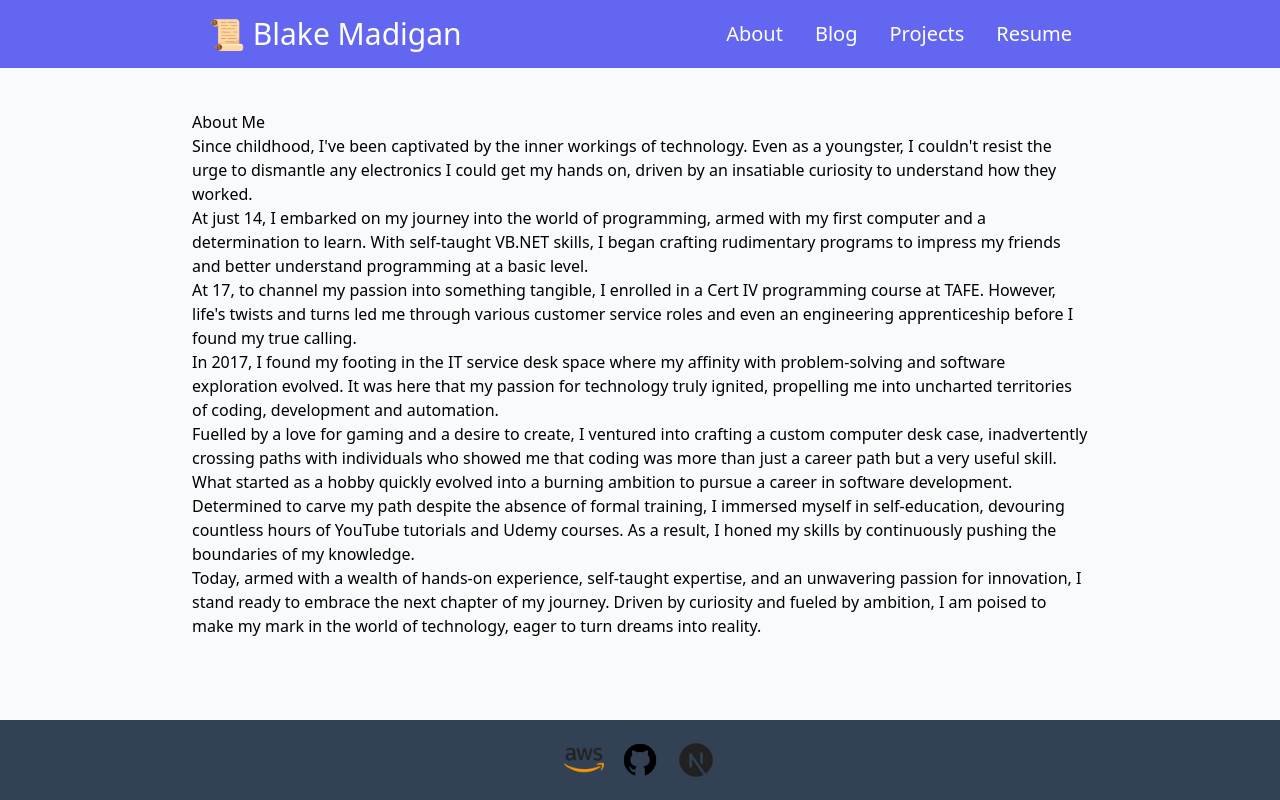
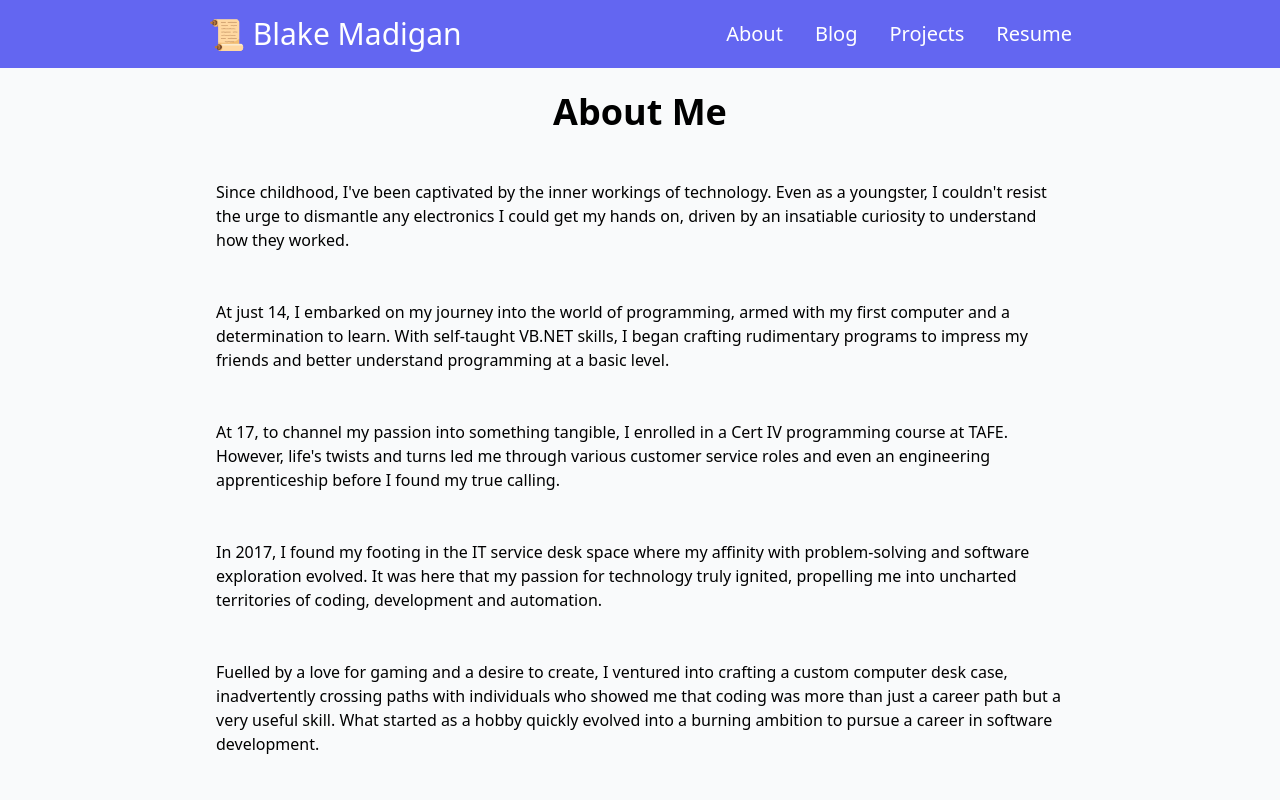
Before and after one commit to BlakeMadigan/Blog, a Next.js app: page /me in a window 1280 px wide. Shown: the top 800 px of the page. Built offline with nearby package versions, Linux system fonts and the light colour scheme.

Commit message:
about me styling

```diff
--- a/package.json
+++ b/package.json
@@ -1,6 +1,6 @@
 {
   "name": "blog",
-  "version": "0.1.0",
+  "version": "0.1.2",
   "private": true,
   "scripts": {
     "dev": "next dev",
--- a/src/app/me/page.tsx
+++ b/src/app/me/page.tsx
@@ -1,57 +1,57 @@
 import type { Metadata } from "next";
 
 export const metadata: Metadata = {
-  title: "About",
+  title: "About Me",
 };
 
-export default function Home() {
+export default function Me() {
   return (
-    <>
-      <h2> About Me</h2>
-      <p>
+    <div className="flex flex-col">
+      <h2 className="p-6 font-bold text-4xl text-center"> About Me</h2>
+      <p className="p-6">
         Since childhood, I&apos;ve been captivated by the inner workings of
         technology. Even as a youngster, I couldn&apos;t resist the urge to
         dismantle any electronics I could get my hands on, driven by an
         insatiable curiosity to understand how they worked.
       </p>
-      <p>
+      <p className="p-6">
         At just 14, I embarked on my journey into the world of programming,
         armed with my first computer and a determination to learn. With
         self-taught VB.NET skills, I began crafting rudimentary programs to
         impress my friends and better understand programming at a basic level.
       </p>
-      <p>
+      <p className="p-6">
         At 17, to channel my passion into something tangible, I enrolled in a
         Cert IV programming course at TAFE. However, life&apos;s twists and
         turns led me through various customer service roles and even an
         engineering apprenticeship before I found my true calling.
       </p>
-      <p>
+      <p className="p-6">
         In 2017, I found my footing in the IT service desk space where my
         affinity with problem-solving and software exploration evolved. It was
         here that my passion for technology truly ignited, propelling me into
         uncharted territories of coding, development and automation.
       </p>
-      <p>
+      <p className="p-6">
         Fuelled by a love for gaming and a desire to create, I ventured into
         crafting a custom computer desk case, inadvertently crossing paths with
         individuals who showed me that coding was more than just a career path
         but a very useful skill. What started as a hobby quickly evolved into a
         burning ambition to pursue a career in software development.
       </p>
-      <p>
+      <p className="p-6">
         Determined to carve my path despite the absence of formal training, I
         immersed myself in self-education, devouring countless hours of YouTube
         tutorials and Udemy courses. As a result, I honed my skills by
         continuously pushing the boundaries of my knowledge.
       </p>
-      <p>
+      <p className="p-6">
         Today, armed with a wealth of hands-on experience, self-taught
         expertise, and an unwavering passion for innovation, I stand ready to
         embrace the next chapter of my journey. Driven by curiosity and fueled
         by ambition, I am poised to make my mark in the world of technology,
         eager to turn dreams into reality.
       </p>
-    </>
+    </div>
   );
 }
--- a/src/app/page.tsx
+++ b/src/app/page.tsx
@@ -7,7 +7,7 @@ import Posts from "@/data/fakepost.json";
 
 export default function Home() {
   return (
-    <>
+    <div>
       <section className="flex flex-col-reverse justify-center sm:flex-row p-6 gap-8">
         <article className="w-2/3 sm:w-1/2 pt-6 m-auto">
           <h2 className="max-w-md text-4xl font-bold text-center sm:text-5xl sm:text-left text-slate-900 dark:text-white">
@@ -33,6 +33,6 @@ export default function Home() {
       <section className="pt-10">
         <LatestProjects />
       </section>
-    </>
+    </div>
   );
 }
--- a/src/components/Footer.tsx
+++ b/src/components/Footer.tsx
@@ -7,17 +7,17 @@ import githubIcon from "@/../public/icons/github.png";
 export default function Footer() {
   return (
     <footer className="bg-slate-700 min-h-20 flex flex-row space-between justify-center w-full flex-shrink-0 mt-10">
-      <div className="p-2 text-center flex flex-col justify-center">
+      <div className="p-4 text-center flex flex-col justify-center">
         <Link href={"https://aws.amazon.com/"}>
           <Image height="40" width="40" alt="nexticon" src={awsIcon} />
         </Link>
       </div>
-      <div className="p-2 text-center flex flex-col justify-center">
+      <div className="p-4 text-center flex flex-col justify-center">
         <Link href={"https://github.com/BlakeMadigan"}>
           <Image height="40" width="40" alt="nexticon" src={githubIcon} />
         </Link>
       </div>
-      <div className="p-2 text-center flex flex-col justify-center">
+      <div className="p-4 text-center flex flex-col justify-center">
         <Link href={"https://nextjs.org/"}>
           <Image height="40" width="40" alt="nexticon" src={nextIcon} />
         </Link>
```
